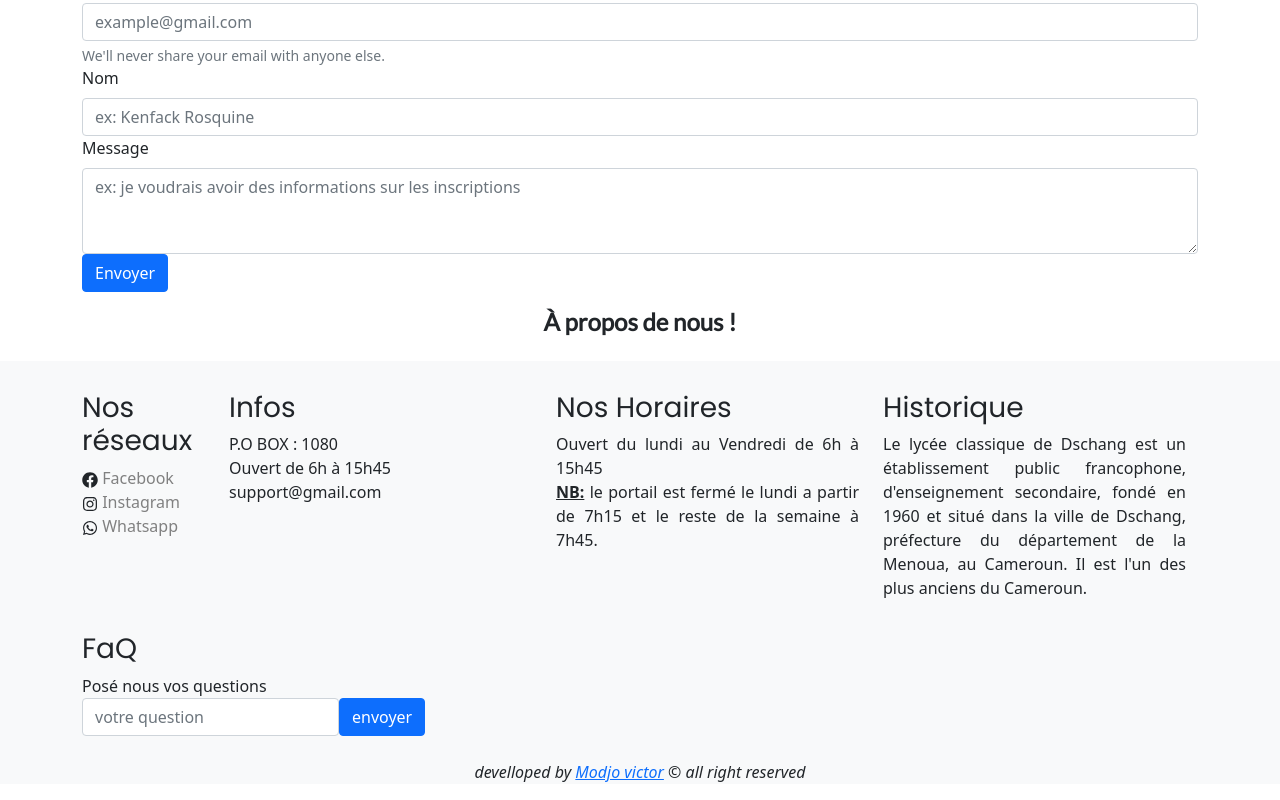
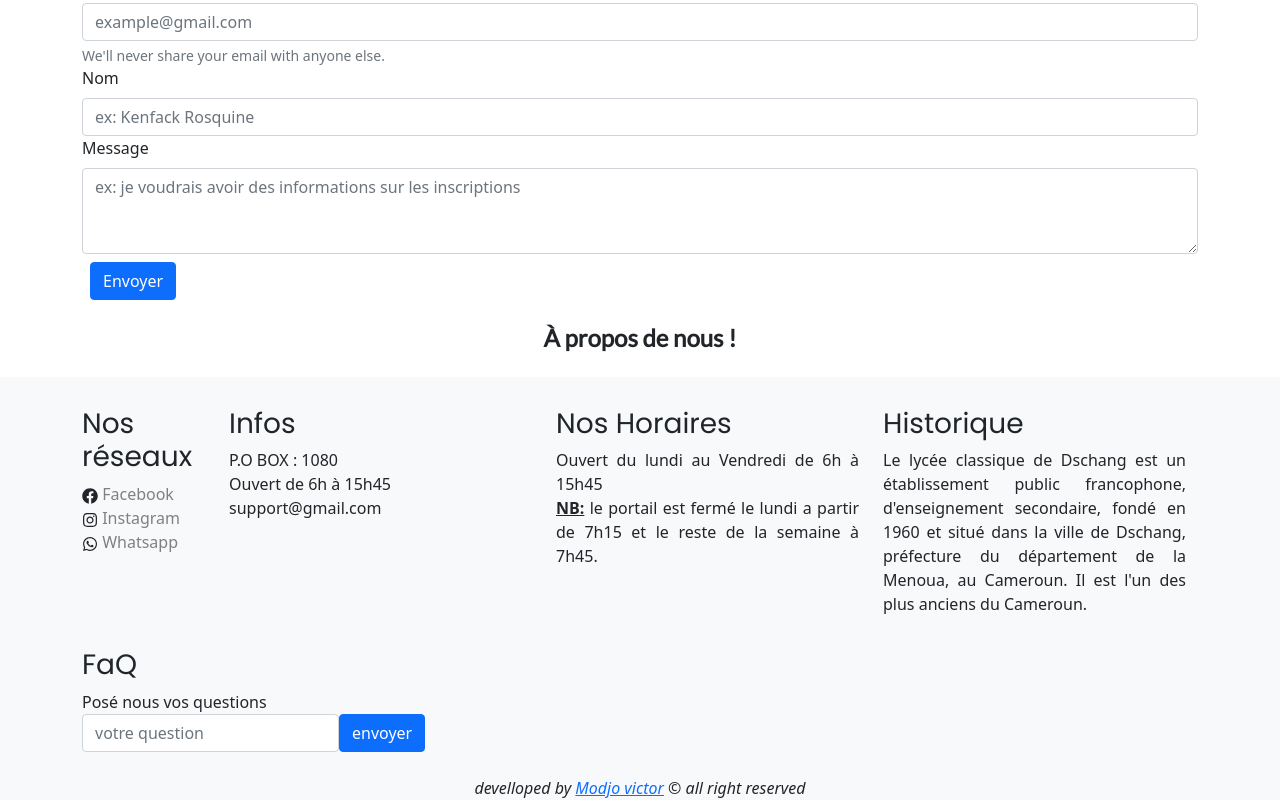
Before and after one commit to Devmodjo/site-Lycla, a React (Vite) app: page / in a window 1280 px wide. Shown: the part 2123-2923 px from the top of the page. Built offline with nearby package versions, Linux system fonts and the light colour scheme.

Commit message:
reajustement du btn du form contact

```diff
--- a/src/component/SectionApp.jsx
+++ b/src/component/SectionApp.jsx
@@ -257,7 +257,7 @@
                   onChange={(e) => setMessage(e.target.value)}
                 ></textarea>
               </div>
-              <button type="submit" className="btn btn-primary">
+              <button type="submit" className="btn btn-primary m-2">
                 Envoyer
               </button>
             </form>
```
